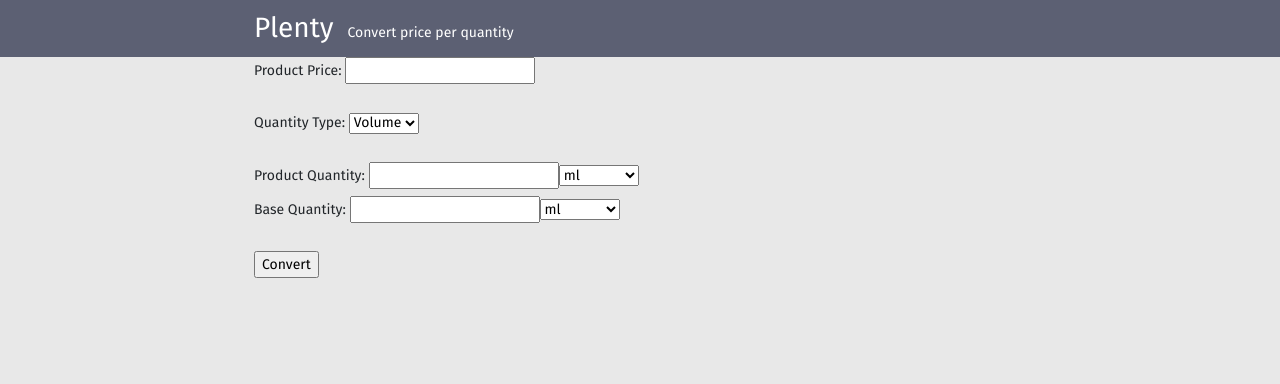
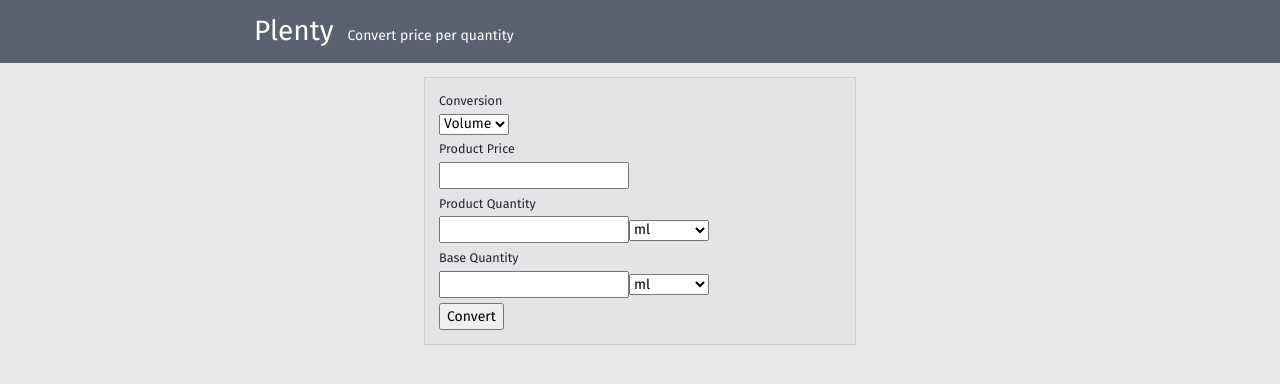
Before and after one commit to pboi20/plenty, a React (Create React App) app: page / in a window 1280 px wide. Shown: the top 384 px of the page. Built offline with nearby package versions, Linux system fonts and the light colour scheme.

Commit message:
Add basic styling for ConversionForm (wip)

```diff
--- a/src/components/App.css
+++ b/src/components/App.css
@@ -4,8 +4,12 @@
   padding: 0 1rem;
 }
 
+.App-container--narrow {
+  max-width: 460px;
+}
+
 .App-header {
-  padding: 1rem 0;
+  padding: 1.2rem 0;
   background-color: #5c6073;
   color: white;
 }
@@ -23,4 +27,5 @@
 }
 
 .App-main {
+  padding: 1rem 0;
 }
--- a/src/components/App.js
+++ b/src/components/App.js
@@ -15,7 +15,7 @@ class App extends Component {
         </header>
 
         <div className="App-main">
-          <div className="App-container">
+          <div className="App-container App-container--narrow">
             <ConversionForm />
           </div>
         </div>
--- /dev/null
+++ b/src/components/ConversionForm.css
@@ -0,0 +1,5 @@
+.ConversionForm {
+  padding: 1rem;
+  border: 1px solid #cecece;
+  background-color: #e4e4e7;
+}
--- a/src/components/ConversionForm.js
+++ b/src/components/ConversionForm.js
@@ -1,8 +1,11 @@
 import React, { Component } from 'react';
+import FormField from './FormField';
 import NumberInput from './NumberInput';
 import Select from './Select';
 import ConversionList from './ConversionList';
 import { ML, MG, Volume, VolumeValue, Weight, WeightValue } from '../utils/conversion';
+
+import './ConversionForm.css';
 
 const VOLUME = 'Volume';
 const volumeUnits = Object.keys(Volume.units).sort();
@@ -128,32 +131,25 @@ class ConversionForm extends Component {
 
   render() {
     return (
-      <form onSubmit={this.handleSubmit}>
-        <div>
+      <form className="ConversionForm" onSubmit={this.handleSubmit}>
+        <FormField label="Conversion" name="unitType">
+          <Select
+            name="unitType"
+            value={this.state.unitType}
+            choices={typeChoices}
+            onChange={this.handleInputUnitType}
+          />
+        </FormField>
+
+        <FormField label="Product Price" name="inputPrice">
           <NumberInput
-            label="Product Price"
             name="inputPrice"
             onChange={this.handleInputPrice}
           />
-        </div>
-        <br />
+        </FormField>
 
-        <div>
-          <label>
-            <span>Quantity Type: </span>
-            <Select
-              name="unitType"
-              value={this.state.unitType}
-              choices={typeChoices}
-              onChange={this.handleInputUnitType}
-            />
-          </label>
-        </div>
-        <br />
-
-        <div>
+        <FormField label="Product Quantity" name="inputQuantity">
           <NumberInput
-            label="Product Quantity"
             name="inputQuantity"
             onChange={this.handleInputQuantity}
             required
@@ -164,10 +160,10 @@ class ConversionForm extends Component {
             choices={typeUnitChoices[this.state.unitType]}
             onChange={this.handleInputUnit}
           />
-        </div>
-        <div>
+        </FormField>
+
+        <FormField label="Base Quantity" name="outputQuantity">
           <NumberInput
-            label="Base Quantity"
             name="outputQuantity"
             onChange={this.handleOutputQuantity}
             required={this.state.inputPrice !== null}
@@ -178,12 +174,10 @@ class ConversionForm extends Component {
             choices={typeUnitChoices[this.state.unitType]}
             onChange={this.handleOutputUnit}
           />
-        </div>
-        <br/>
+        </FormField>
+
 
         <input type="submit" value="Convert" />
-        <br/>
-        <br/>
 
         <ConversionList conversions={this.state.conversions}/>
       </form>
--- a/src/components/NumberInput.js
+++ b/src/components/NumberInput.js
@@ -24,16 +24,15 @@ class NumberInput extends Component {
 
   render() {
     return (
-      <label>
-        <span>{this.props.label}: </span>
       <input
         type="number"
+        className="NumberInput"
+        id={this.props.name}
         name={this.props.name}
         value={this.state.value}
         onChange={this.handleInput}
         required={this.props.required}
       />
-      </label>
     );
   }
 }
--- a/src/components/Select.js
+++ b/src/components/Select.js
@@ -21,6 +21,7 @@ class Select extends Component {
   render() {
     return (
       <select
+        className="Select"
         name={this.props.name}
         value={this.props.value}
         onChange={this.handleChange}
```
Lines whose indentation alone changed are shown as unchanged.
